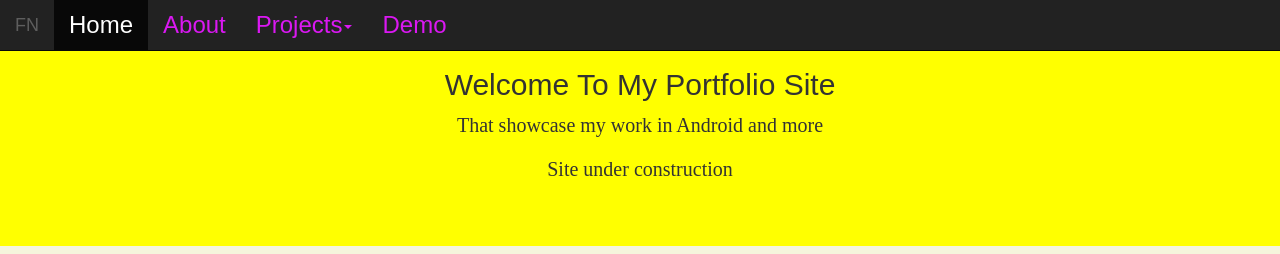
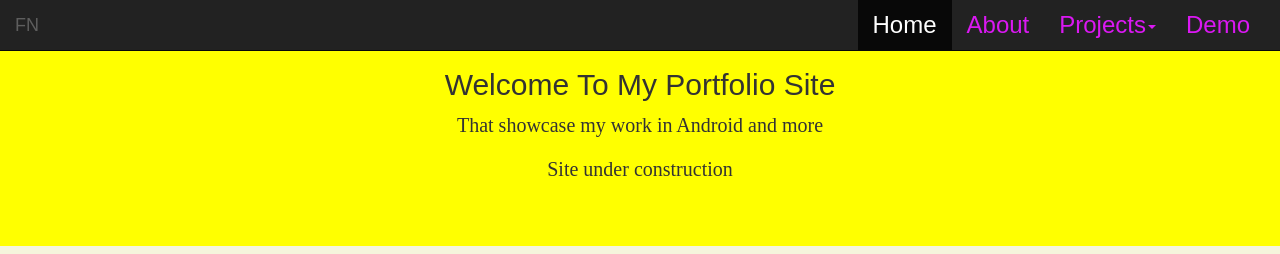
Before and after one commit to fnspecter69/fnspecter69.github.io, a plain HTML site: page index.html in a window 1280 px wide. Shown: the top 254 px of the page. Drawn offline with nearby package versions, Linux system fonts and the light colour scheme.

Commit message:
pull nav-bar right

```diff
--- a/index.html
+++ b/index.html
@@ -35,7 +35,7 @@
 
       <!--Menu Item-->
       <div class="collapse navbar-collapse" id="mainNavBar">
-      <ul class="nav navbar-nav">
+      <ul class="nav navbar-nav pull-right">
         <li class="active"><a href="index.html">Home</a></li>
         <li><a href="about.html">About</a></li>
           <!--add dropdown menu here-->
```
